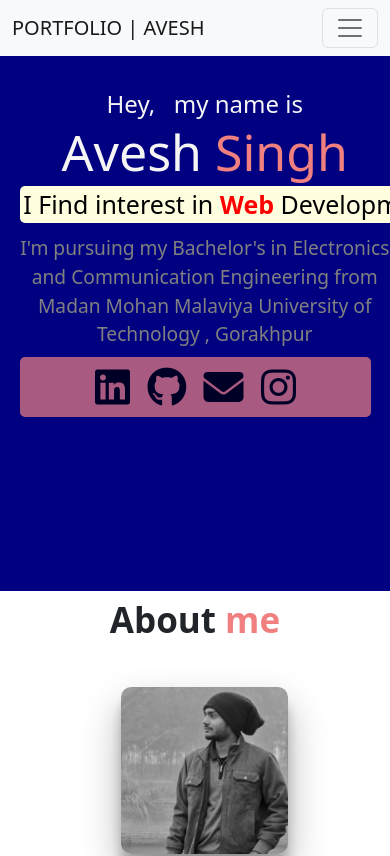
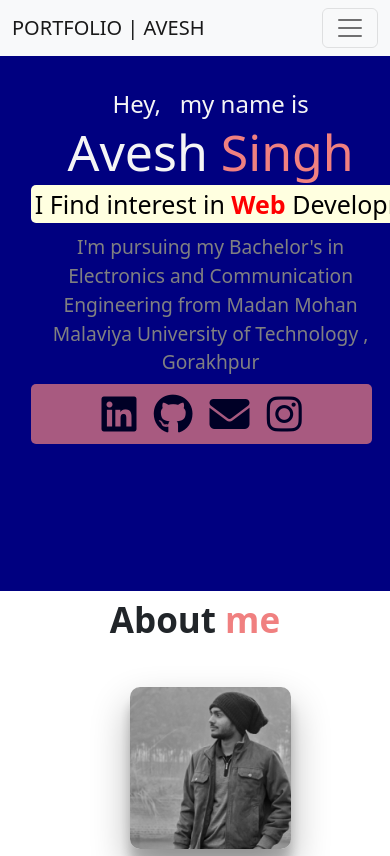
Before and after one commit to avessh/portfolio_avesh, a React (Create React App) app: page / in a window 390 px wide. Shown: the top 856 px of the page. Built offline with nearby package versions, Linux system fonts and the light colour scheme.

Commit message:
changes in home section

```diff
--- a/src/style/Home.css
+++ b/src/style/Home.css
@@ -123,7 +123,7 @@ color: grey;
     }
 
     .container {
-        padding:12% 0 0 5%;
+        padding:12% 0 0 8%;
        display: block;
        text-align: center;
     }
```
